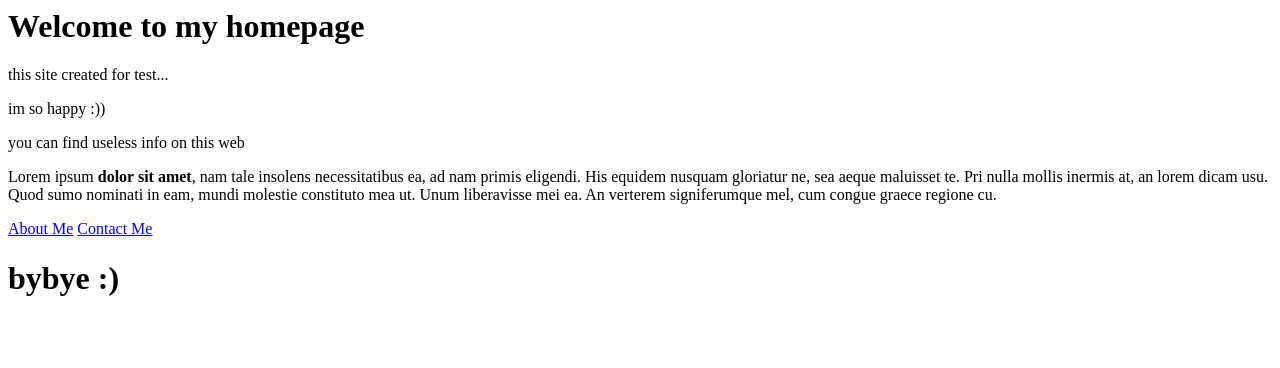
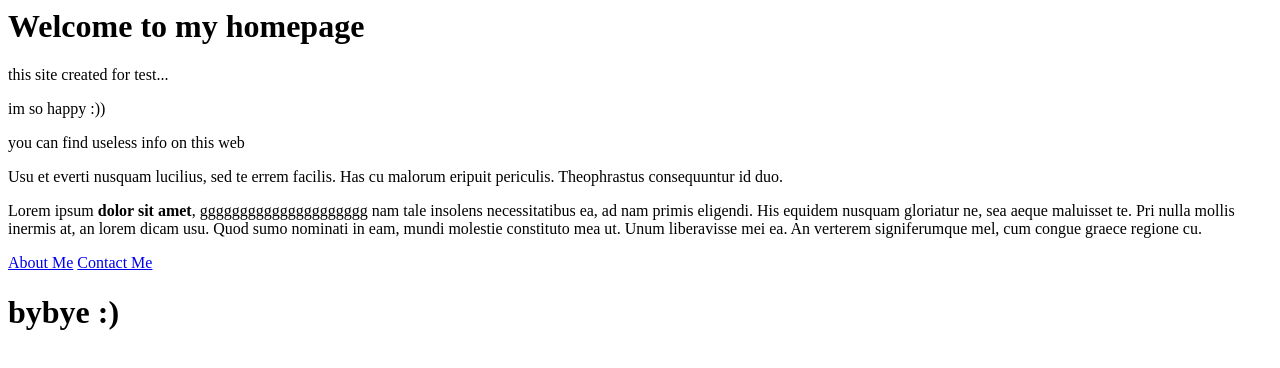
Before and after one commit to DanialFaraji/webtest, a plain HTML site: page index.html in a window 1280 px wide. Drawn offline with Linux system fonts and the light colour scheme.

Commit message:
edited index.html content

```diff
--- a/index.html
+++ b/index.html
@@ -7,7 +7,8 @@
 <p> this site created for test... </p>
 <p> im so happy :)) </p>
 <p> you can find useless info on this web </p>
-<p> Lorem ipsum <b> dolor sit amet</b>, nam tale insolens necessitatibus ea, ad nam primis eligendi. His equidem nusquam gloriatur ne, sea aeque maluisset te. Pri nulla mollis inermis at, an lorem dicam usu. Quod sumo nominati in eam, mundi molestie constituto mea ut. Unum liberavisse mei ea. An verterem signiferumque mel, cum congue graece regione cu. </p>
+<p> Usu et everti nusquam lucilius, sed te errem facilis. Has cu malorum eripuit periculis. Theophrastus consequuntur id duo.</p>
+<p> Lorem ipsum <b> dolor sit amet</b>, ggggggggggggggggggggg nam tale insolens necessitatibus ea, ad nam primis eligendi. His equidem nusquam gloriatur ne, sea aeque maluisset te. Pri nulla mollis inermis at, an lorem dicam usu. Quod sumo nominati in eam, mundi molestie constituto mea ut. Unum liberavisse mei ea. An verterem signiferumque mel, cum congue graece regione cu. </p>
 <a href="abautme.html">About Me</a>
 <a href="contactme.html">Contact Me</a>
 <h1> bybye :) </h1>
```
